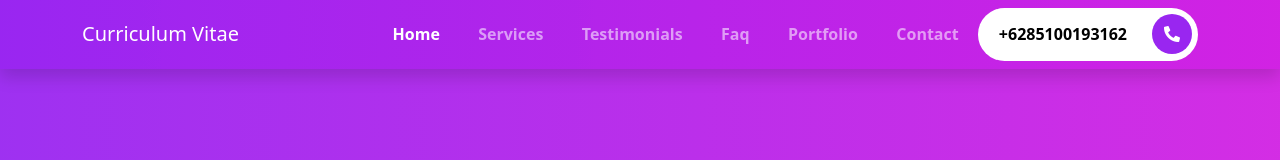
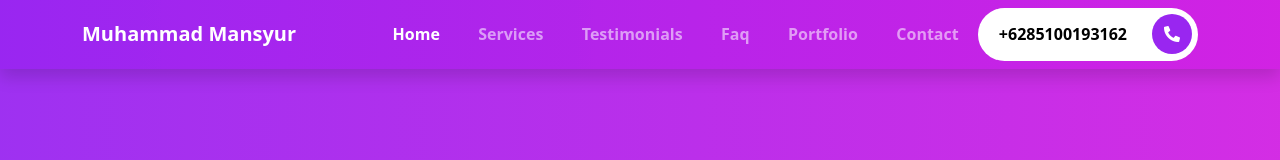
Before and after one commit to mrmmcnet/mrmmcnet.github.io, a website: page index.html in a window 1280 px wide. Shown: the top 160 px of the page. Drawn offline with nearby package versions, Linux system fonts and the light colour scheme; files that its build step writes are made by us from their sources.

Commit message:
Add files via upload

```diff
--- a/index.html
+++ b/index.html
@@ -4,7 +4,7 @@
     <meta charset="UTF-8">
     <meta http-equiv="X-UA-Compatible" content="IE=edge">
     <meta name="viewport" content="width=device-width, initial-scale=1">
-    <title>Curriculum Vitae</title>
+    <title>Muhammad Mansyur</title>
     <link rel="stylesheet" href="assets/css/style.css">
     <link rel="stylesheet" href="assets/css/fontawesome.css">
     <link rel="stylesheet" href="https://cdn.jsdelivr.net/npm/glightbox/dist/css/glightbox.min.css" />
@@ -18,7 +18,7 @@
 <nav class="navbar navbar-expand-lg navbar-dark menu shadow fixed-top">
     <div class="container">
       <a class="navbar-brand" href="#">
-        Curriculum Vitae
+        <strong>Muhammad Mansyur</strong>
       </a>
       <button class="navbar-toggler" type="button" data-bs-toggle="collapse" data-bs-target="#navbarNav" aria-controls="navbarNav" aria-expanded="false" aria-label="Toggle navigation">
         <span class="navbar-toggler-icon"></span>
```
